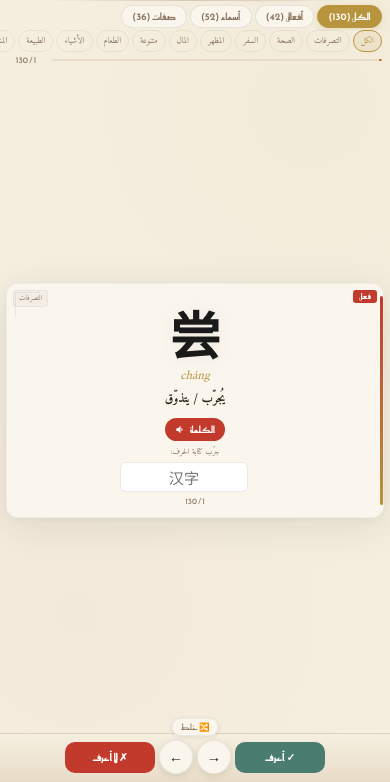
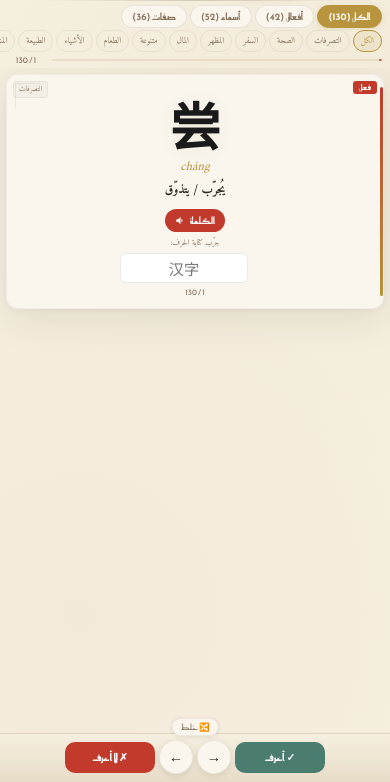
Before and after one commit to man072012/hsk4-flashcards, a plain HTML site: page index.html in a window 390 px wide. Shown: the part 62-844 px from the top of the page. Drawn offline with Linux system fonts and the light colour scheme; a web font is replaced by a local one.

Commit message:
fix: improve mobile card layout and scrolling

```diff
--- a/index.html
+++ b/index.html
@@ -406,8 +406,8 @@ body{
   .tbtn{padding:2px 7px;font-size:0.55rem}
   .progress-strip{padding:0 8px 2px}
   .progress-label{font-size:0.52rem}
-  .card-hero{padding:2px 4px}
-  .card-container{padding:0 2px;max-width:100%}
+  .card-hero{padding:2px 4px;align-items:flex-start;overflow-y:auto;-webkit-overflow-scrolling:touch}
+  .card-container{padding:4px 2px;max-width:100%}
   .card{max-width:100%}
   .card-face{border-radius:12px}
   .card-front{padding:18px 14px 10px;min-height:auto}
```
